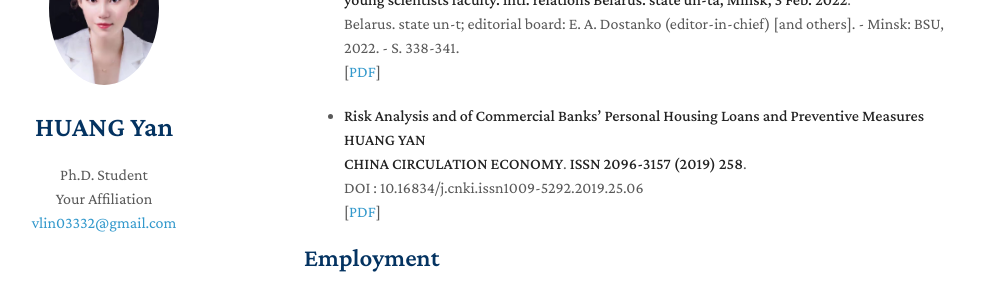
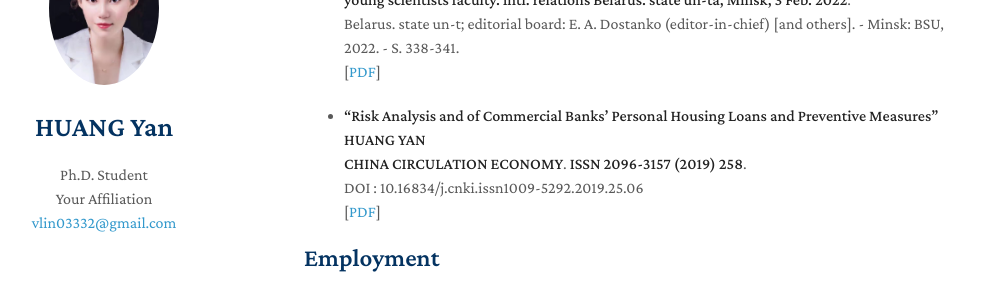
Before and after one commit to huangyan211/HuangYan, a Jekyll site: the page built from index.md, in a window 1280 px wide and 900 px high, scrolled down 950 px. Shown: the part 153-444 px from the top of the window, without its empty margins (166-1148 px from the left). Built offline with Jekyll 4.4.1, drawn with Linux system fonts in a browser that asks for light colours; nearby versions of some CDN libraries; a style sheet for code colours, icons or effects is not loaded; our own code applies the rules of GitHub Pages for plain Markdown files.

```diff
--- a/index.md
+++ b/index.md
@@ -41,7 +41,7 @@ University of Chinese Academy of Social Sciences, Beijing, China**
   <br>
   [[PDF](https://elib.bsu.by/bitstream/123456789/278697/1/338-341.pdf)]
 
-- **Risk Analysis and of Commercial Banks' Personal Housing Loans and Preventive Measures**
+- **“Risk Analysis and of Commercial Banks' Personal Housing Loans and Preventive Measures”**
   <br>
   **HUANG YAN**
   <br>
```
